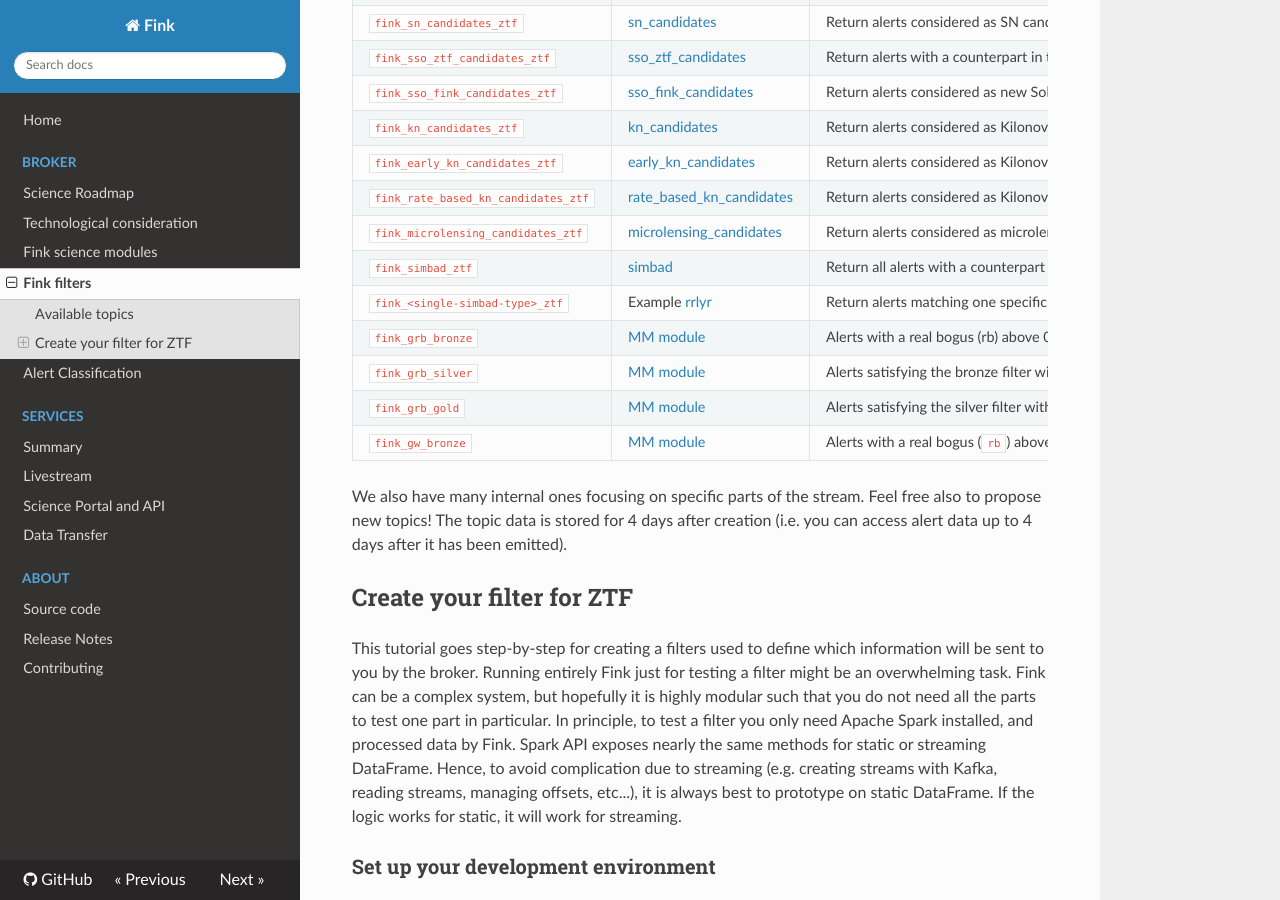
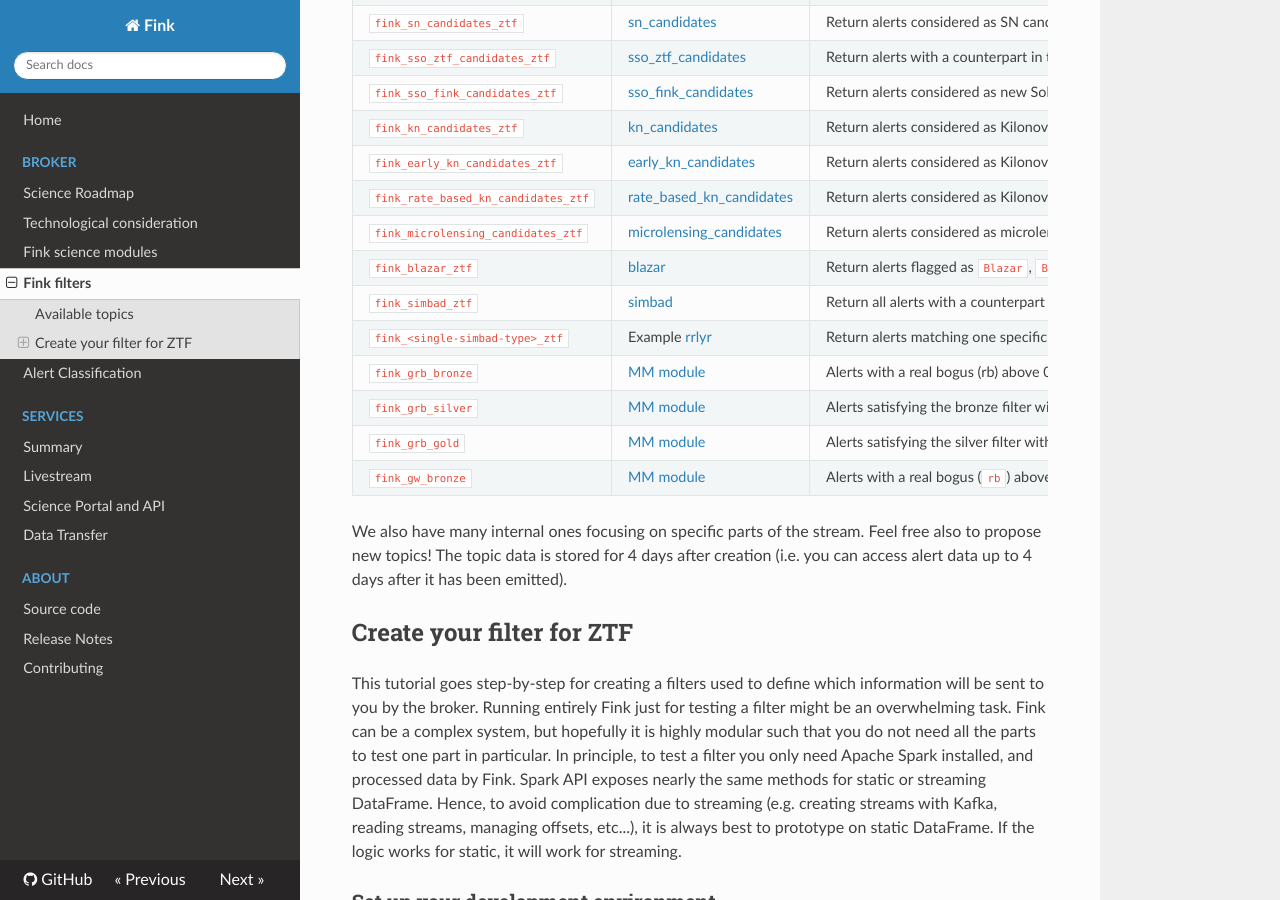
Before and after one commit to astrolabsoftware/fink, an MkDocs documentation site: the page built from docs/science/filters.md, in a window 1280 px wide and 900 px high, scrolled down 865 px. Built offline with MkDocs 1.6.1, drawn with Linux system fonts in a browser that asks for light colours; nearby versions of some CDN libraries.

Commit message:
Add Blazar filter

```diff
--- a/docs/science/filters.md
+++ b/docs/science/filters.md
@@ -28,6 +28,7 @@ Below we summarise the default Fink topics:
 | `fink_early_kn_candidates_ztf` | [early_kn_candidates](https://github.com/astrolabsoftware/fink-filters/blob/master/fink_filters/filter_early_kn_candidates/filter.py) | Return alerts considered as Kilonova candidates based on crossmatch and property cuts | deployed |
 | `fink_rate_based_kn_candidates_ztf` | [rate_based_kn_candidates](https://github.com/astrolabsoftware/fink-filters/blob/master/fink_filters/filter_rate_based_kn_candidates/filter.py) | Return alerts considered as Kilonova candidates following Andreoni et al. 2021 (https://arxiv.org/abs/2104.06352) | deployed |
 | `fink_microlensing_candidates_ztf` | [microlensing_candidates](https://github.com/astrolabsoftware/fink-filters/blob/master/fink_filters/filter_microlensing_candidates/filter.py) | Return alerts considered as microlensing candidates | deployed |
+| `fink_blazar_ztf` | [blazar](https://github.com/astrolabsoftware/fink-filters/blob/master/fink_filters/filter_blazar/filter.py) | Return alerts flagged as `Blazar`, `Blazar_Candidate`, `BLLac`, or `BLLac_Candidate` in the SIMBAD database. | deployed |
 | `fink_simbad_ztf` | [simbad](https://github.com/astrolabsoftware/fink-filters/blob/master/fink_filters/filter_simbad_candidates/filter.py) | Return all alerts with a counterpart in the SIMBAD database. See left column of http://simbad.u-strasbg.fr/simbad/sim-display?data=otypes for more information | available on demand |
 | `fink_<single-simbad-type>_ztf` | Example [rrlyr](https://github.com/astrolabsoftware/fink-filters/blob/master/fink_filters/filter_rrlyr/filter.py) | Return alerts matching one specific type in the SIMBAD database. See left column of http://simbad.u-strasbg.fr/simbad/sim-display?data=otypes for more information | available on demand |
 | `fink_grb_bronze` | [MM module](https://github.com/astrolabsoftware/fink-filters/blob/master/fink_filters/filter_mm_module/filter.py) | Alerts with a real bogus (rb) above 0.7, classified by Fink as an extragalactic event within the error location of a GRB event. |
```
